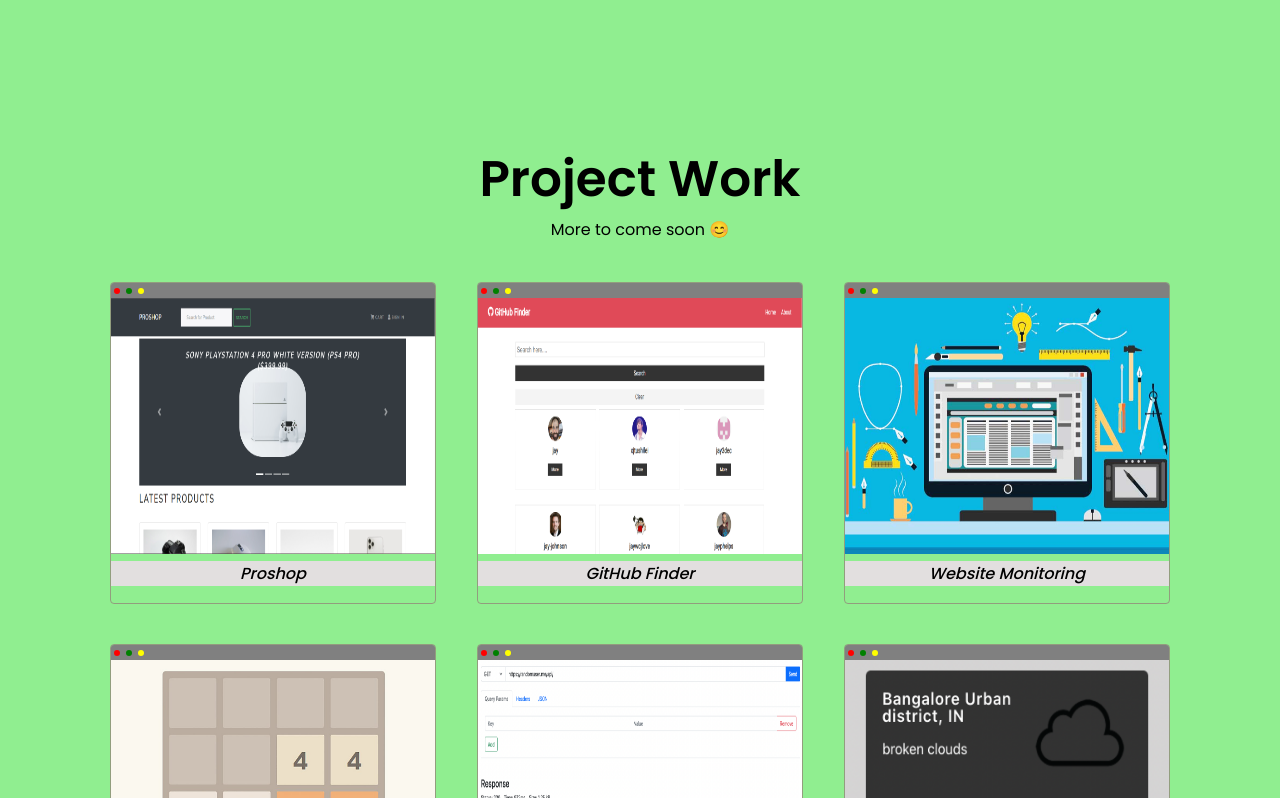
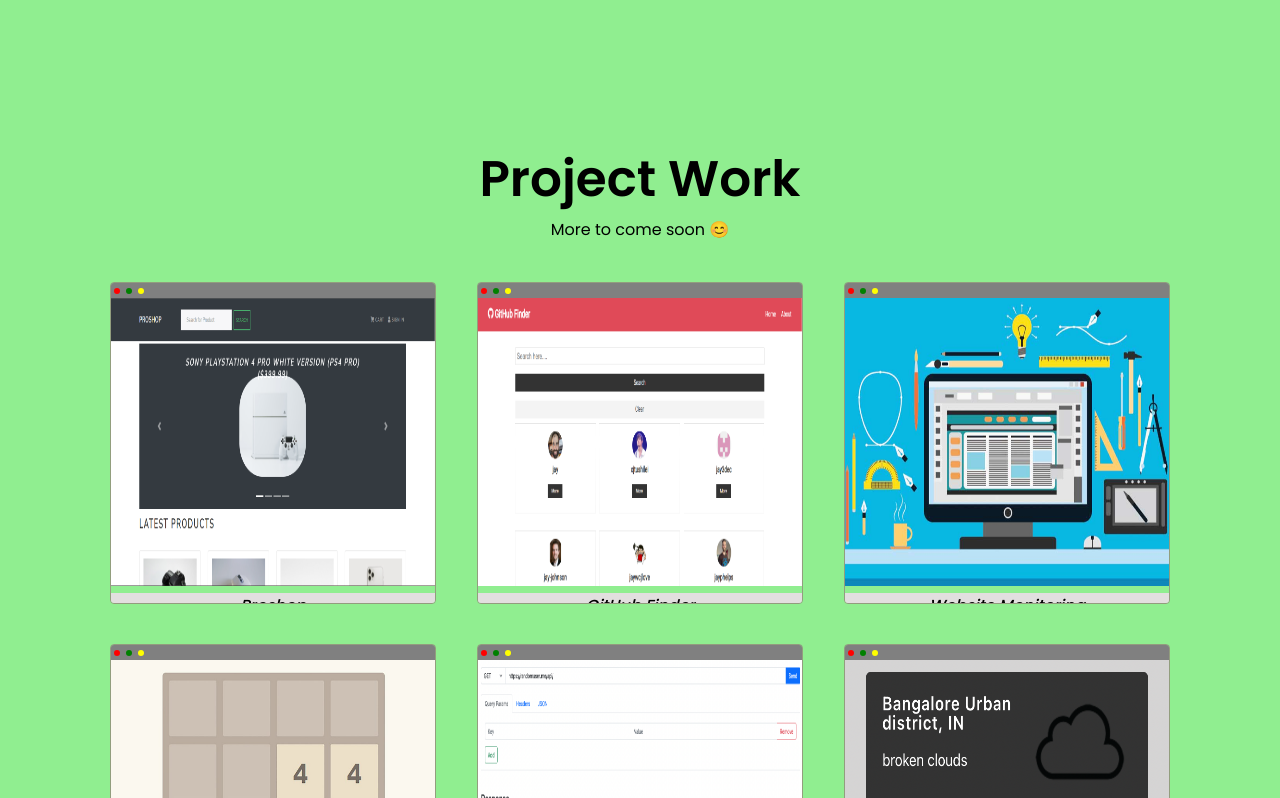
Before and after one commit to gaurang-ambasana/portfolio-website, a React (Create React App) app: page / in a window 1280 px wide. Shown: the part 1508-2306 px from the top of the page. Built offline with nearby package versions, Linux system fonts and the light colour scheme.

Commit message:
fixed project card

```diff
--- a/src/components/project/project.css
+++ b/src/components/project/project.css
@@ -40,7 +40,7 @@
 
 .p-img {
   width: 100%;
-  height: 80%;
+  height: 90%;
 }
 
 .p-name {
```
